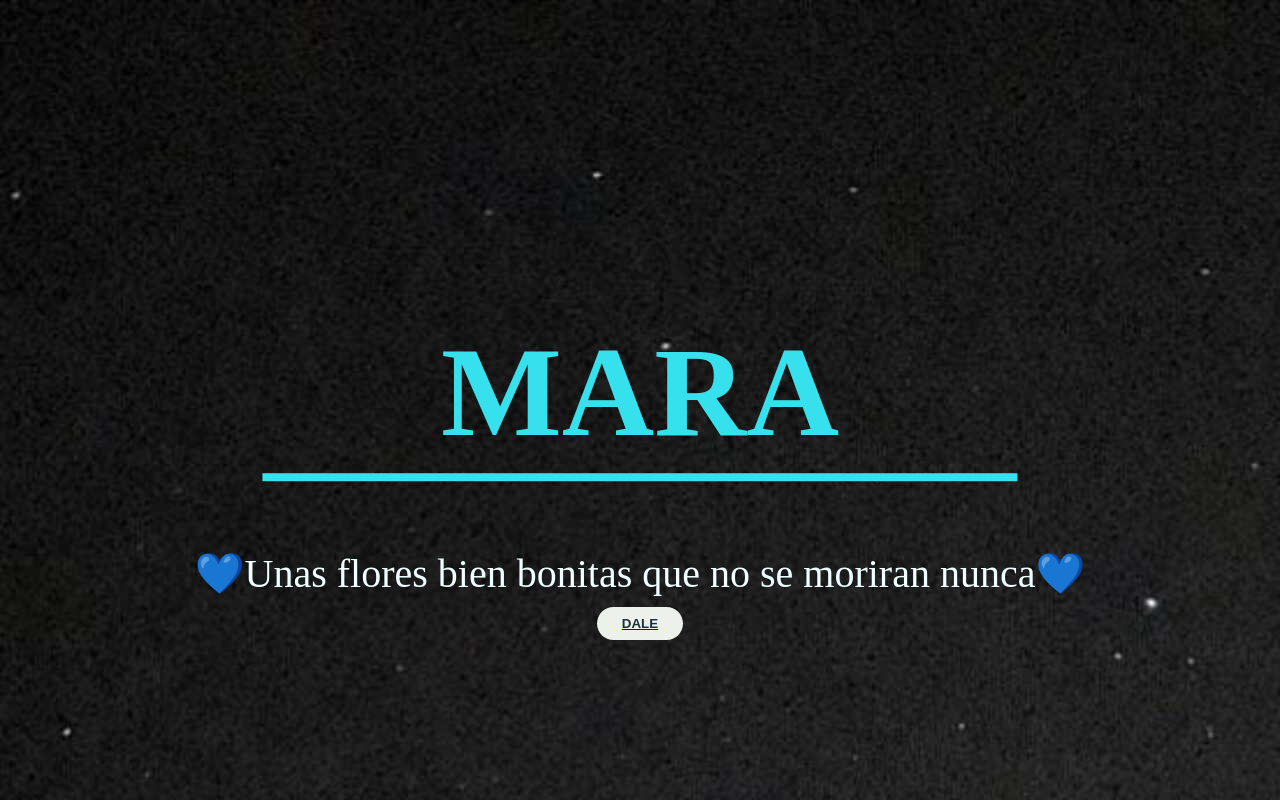
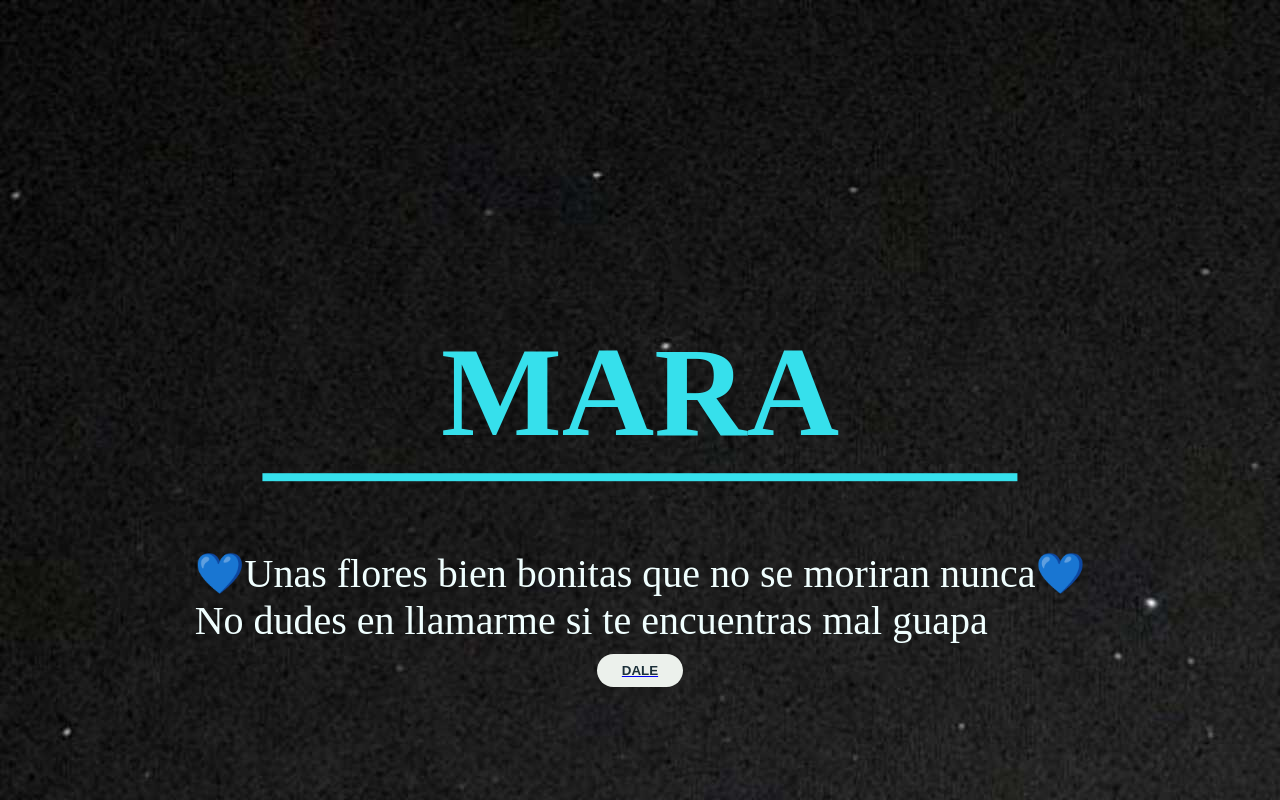
Before and after one commit to FraanGamero/mara, a plain HTML site: page index.html in a window 1280 px wide. Drawn offline with Linux system fonts and the light colour scheme.

Commit message:
Update index.html

```diff
--- a/index.html
+++ b/index.html
@@ -16,7 +16,8 @@
 
     <div class="descripcion">
         <span>
-            💙Unas flores bien bonitas que no se moriran nunca💙
+            💙Unas flores bien bonitas que no se moriran nunca💙 <br>
+                No dudes en llamarme si te encuentras mal guapa
         </span>
 
         <div class="boton">
```
